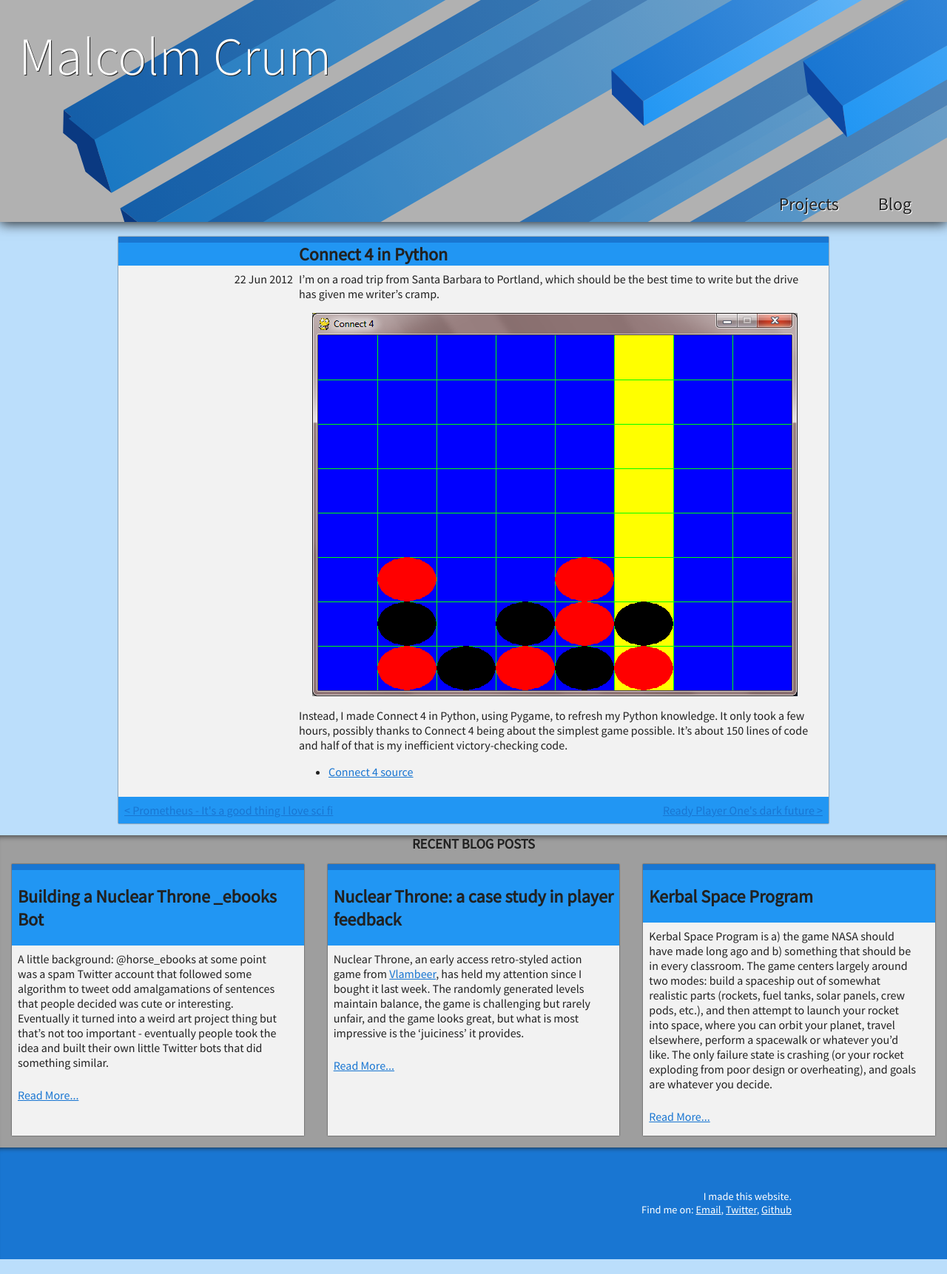
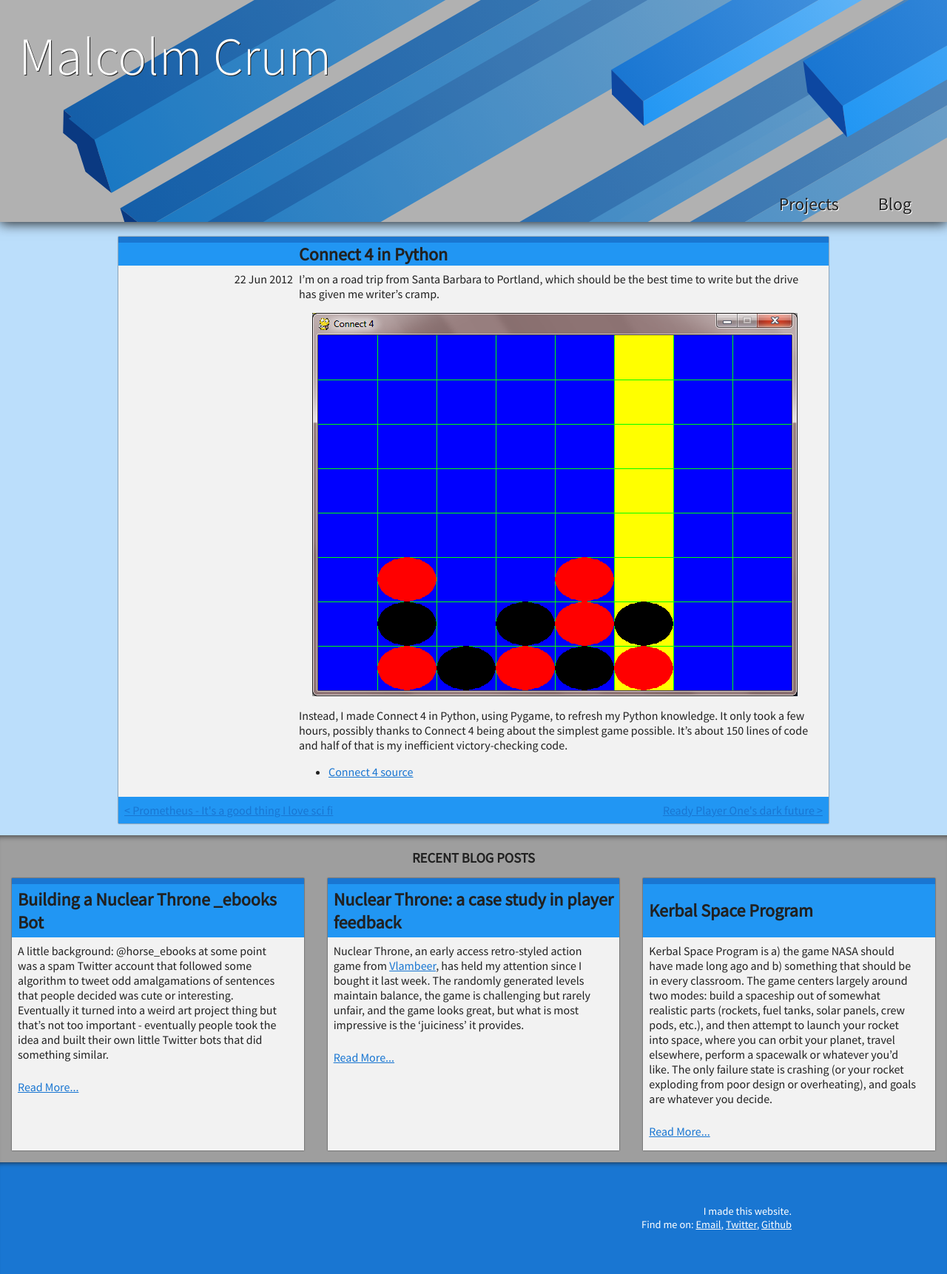
Before and after one commit to crummy/crummy.github.io, a Jekyll site: the page built from _posts/2012-06-22-connect-4-in-python.md, in a window 1280 px wide. Shown: the whole page at 74% size. Built offline with Jekyll 4.4.1, drawn with Linux system fonts in a browser that asks for light colours.

Commit message:
Tiny layout tweaks, removed link in about, load JS async

```diff
--- a/_layouts/default.html
+++ b/_layouts/default.html
@@ -48,9 +48,9 @@
     </footer>
   </body>
 
-  <script type="text/javascript" src="/js/snap.svg-min.js"></script>
-  <script type="text/javascript" src="/js/skrollr.min.js"></script>
-  <script type="text/javascript" src="/js/header.js"></script>
+  <script type="text/javascript" src="/js/snap.svg-min.js" async></script>
+  <script type="text/javascript" src="/js/skrollr.min.js" async></script>
+  <script type="text/javascript" src="/js/header.js" defer></script>
 
   <script>
   (function(i,s,o,g,r,a,m){i['GoogleAnalyticsObject']=r;i[r]=i[r]||function(){
--- a/css/styles.scss
+++ b/css/styles.scss
@@ -213,12 +213,18 @@
   cursor: pointer;
   min-width: 26%;
 }
+#blogposts h2 {
+  margin: 0;
+  min-height: 3em;
+  display: flex;
+  align-items: center;
+}
 .readmore {
   display: block;
   padding: 0.5em 0 1em 0;
 }
 h3 {
-  margin: 0 auto;
+  margin: 1em auto 0 auto;
   text-align: center;
 }
 footer {
@@ -275,8 +281,11 @@
   footer .credits {
     width: 80%;
   }
-  #blogposts, .blognavigation, #aboutme div, .post .container, .project .container {
+  #blogposts, .blognavigation, .post .container, .project .container {
     flex-direction: column;
+  }
+  #aboutinner img {
+    display: none;
   }
   .left {
     display: none;
--- a/index.html
+++ b/index.html
@@ -5,7 +5,7 @@
 <div id="aboutme">
   <div id="aboutinner">
   <img src="assets/me.png" alt="Me, jumping.">
-  <p>Hi, I'm Malcolm. I'm from New Zealand. I build websites and mobile applications. Right now I'm travelling Europe with my girlfriend and working on <a href="#DragLauncher">an Android launcher app.</a></p>
+  <p>Hi, I'm Malcolm. I'm from New Zealand. I build websites and mobile applications. Right now I'm travelling Europe with my girlfriend and working on an Android launcher app.</p>
   </div>
 </div>
 
```
